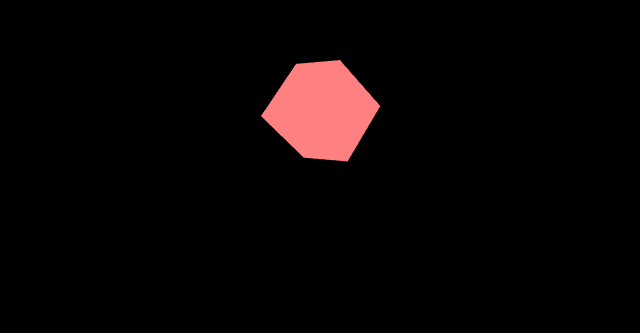
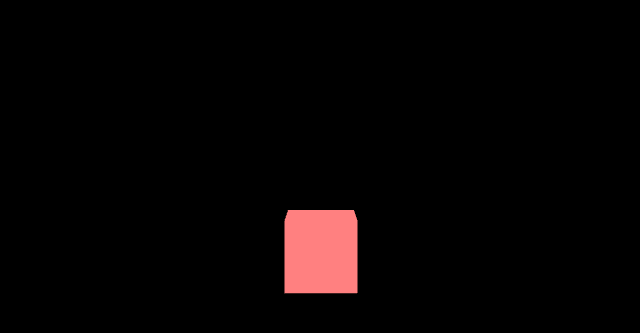
Before and after one commit to crazymad-apps/webgl-minecraft, a website built with webpack: page index.html in a window 1280 px wide. Shown: the part 289-622 px from the top of the page, without its empty margins (319-959 px from the left). Built offline with nearby package versions, Linux system fonts and the light colour scheme.

Commit message:
摄像机移动

```diff
--- a/index.html
+++ b/index.html
@@ -21,6 +21,15 @@
         margin: 0;
         padding: 0;
       }
+
+      .left-anchor {
+        position: fixed;
+        left: 0;
+        top: 50%;
+        width: 1px;
+        height: 1px;
+        background: white;
+      }
     </style>
   </head>
 
--- /dev/null
+++ b/src/CoreCamera.ts
@@ -0,0 +1,100 @@
+import { Vec3 } from "./types/BaseTypes";
+import m4, { Matrix4 } from "./utils/m4";
+
+export default class CoreCamera {
+  position: Vec3 = new Vec3(0, 40, 0);
+
+  direction: Vec3 = new Vec3(0, 0, -1);
+
+  up: Vec3 = new Vec3(0, 1, 0);
+
+  right: Vec3 = new Vec3(1, 0, 0);
+
+  matrix: Matrix4;
+
+  moveStatus: Set<"left" | "right" | "forward" | "backward"> = new Set();
+
+  heading: number = 0;
+
+  pitch: number = 0;
+
+  roll: number = 0;
+
+  constructor(canvas: HTMLCanvasElement) {
+    this.matrix = m4.translation(
+      this.position.x,
+      this.position.y,
+      this.position.z
+    );
+    console.log("matrix", this.matrix);
+
+    document.addEventListener("click", () => {
+      canvas.requestPointerLock();
+    });
+
+    document.addEventListener("mousemove", (e) => {
+      // console.log("mousemove", e.movementX, e.movementY);
+      this.heading += (e.movementX * Math.PI) / 180;
+      this.pitch += (e.movementY * Math.PI) / 180;
+
+      this.pitch = Math.max(-Math.PI, this.heading);
+      this.pitch = Math.min(Math.PI, this.heading);
+    });
+
+    document.addEventListener("keydown", (e) => {
+      if (e.key.toLocaleLowerCase() === "w") {
+        this.moveStatus.add("forward");
+      } else if (e.key.toLocaleLowerCase() === "a") {
+        this.moveStatus.add("left");
+      } else if (e.key.toLocaleLowerCase() === "s") {
+        this.moveStatus.add("backward");
+      } else if (e.key.toLocaleLowerCase() === "d") {
+        this.moveStatus.add("right");
+      }
+    });
+
+    document.addEventListener("keyup", (e) => {
+      if (e.key.toLocaleLowerCase() === "w") {
+        this.moveStatus.delete("forward");
+      } else if (e.key.toLocaleLowerCase() === "a") {
+        this.moveStatus.delete("left");
+      } else if (e.key.toLocaleLowerCase() === "s") {
+        this.moveStatus.delete("backward");
+      } else if (e.key.toLocaleLowerCase() === "d") {
+        this.moveStatus.delete("right");
+      }
+    });
+
+    this.statusFrameCheck();
+  }
+
+  statusFrameCheck() {
+    setInterval(() => {
+      const movement: Vec3 = new Vec3();
+
+      if (this.moveStatus.has("forward")) {
+        console.log("w");
+        movement.add(this.direction);
+      }
+      if (this.moveStatus.has("backward")) {
+        console.log("s");
+        movement.substract(this.direction);
+      }
+      if (this.moveStatus.has("left")) {
+        console.log("a");
+        movement.substract(this.right);
+      }
+      if (this.moveStatus.has("right")) {
+        console.log("d");
+        movement.add(this.right);
+      }
+
+      movement.normalize().multiply(0.6);
+      this.position.add(movement);
+
+      this.matrix = m4.translation(this.position.x, this.position.y, this.position.z);
+      this.matrix = m4.yRotate(this.matrix, this.heading);
+      // this.matrix = m4.xRotate(this.matrix, this.pitch);
+    }, 1000 / 60);
+  }
+}
--- a/src/CoreRenderer.ts
+++ b/src/CoreRenderer.ts
@@ -1,6 +1,7 @@
 import { BaseMesh } from "./types/BaseTypes";
 import { createProgram } from "./utils/webgl";
 import m4 from "./utils/m4";
+import CoreCamera from "./CoreCamera";
 
 let r = 0;
 
@@ -21,6 +22,8 @@ export default class CoreRender {
 
   latestTS: number = new Date().getTime();
 
+  camera: CoreCamera;
+
   constructor(id: string) {
     const container = document.getElementById(id);
     if (!container) throw new Error("Could not found container element!");
@@ -31,6 +34,8 @@ export default class CoreRender {
 
     this.initCanvas();
     this.initProgram();
+
+    this.camera = new CoreCamera(this.canvas);
 
     window.addEventListener("resize", () => this.initCanvas());
   }
@@ -105,10 +110,13 @@ export default class CoreRender {
     r += 0.005;
     r %= Math.PI * 2;
 
+    const cameraMatrix = m4.inverse(this.camera.matrix);
+    // console.log(cameraMatrix)
     let matrix = m4.perspective((60 / 180) * Math.PI, this.ratio, 1, 400);
     matrix = m4.translate(matrix, 0, 0, -200);
-    matrix = m4.yRotate(matrix, r);
-    matrix = m4.xRotate(matrix, r);
+    // matrix = m4.yRotate(matrix, r);
+    // matrix = m4.xRotate(matrix, r);
+    matrix = m4.multiply(matrix, m4.inverse(this.camera.matrix));
 
     gl.uniformMatrix4fv(matrixLocation, false, matrix);
 
--- a/src/types/BaseTypes.ts
+++ b/src/types/BaseTypes.ts
@@ -2,3 +2,50 @@ export interface BaseMesh {
   vertexs: number[];
   indices: number[];
 }
+
+export class Vec3 {
+  x: number;
+  y: number;
+  z: number;
+
+  constructor(x?: number, y?: number, z?: number) {
+    this.x = x ?? 0;
+    this.y = y ?? 0;
+    this.z = z ?? 0;
+  }
+
+  add(v3: Vec3) {
+    this.x += v3.x;
+    this.y += v3.y;
+    this.z += v3.z;
+    return this;
+  }
+
+  substract(v3: Vec3) {
+    this.x -= v3.x;
+    this.y -= v3.y;
+    this.z -= v3.z;
+    return this;
+  }
+
+  normalize() {
+    const len_2 =
+      Math.pow(this.x, 2) * Math.pow(this.y, 2) * Math.pow(this.z, 2);
+    if (len_2 === 0) return this;
+
+    const scale = 1 / len_2;
+    this.multiply(scale);
+    return this;
+  }
+
+  multiply(value: number) {
+    this.x *= value;
+    this.y *= value;
+    this.z *= value;
+    return this;
+  }
+
+  clone() {
+    return new Vec3(this.x, this.y, this.z);
+  }
+}
--- a/src/utils/m4.ts
+++ b/src/utils/m4.ts
@@ -150,6 +150,139 @@ const m4 = {
   scale: function (m: Matrix4, sx: number, sy: number, sz: number): Matrix4 {
     return m4.multiply(m, m4.scaling(sx, sy, sz));
   },
+
+  inverse: function (m: Matrix4): Matrix4 {
+    var m00 = m[0 * 4 + 0];
+    var m01 = m[0 * 4 + 1];
+    var m02 = m[0 * 4 + 2];
+    var m03 = m[0 * 4 + 3];
+    var m10 = m[1 * 4 + 0];
+    var m11 = m[1 * 4 + 1];
+    var m12 = m[1 * 4 + 2];
+    var m13 = m[1 * 4 + 3];
+    var m20 = m[2 * 4 + 0];
+    var m21 = m[2 * 4 + 1];
+    var m22 = m[2 * 4 + 2];
+    var m23 = m[2 * 4 + 3];
+    var m30 = m[3 * 4 + 0];
+    var m31 = m[3 * 4 + 1];
+    var m32 = m[3 * 4 + 2];
+    var m33 = m[3 * 4 + 3];
+    var tmp_0 = m22 * m33;
+    var tmp_1 = m32 * m23;
+    var tmp_2 = m12 * m33;
+    var tmp_3 = m32 * m13;
+    var tmp_4 = m12 * m23;
+    var tmp_5 = m22 * m13;
+    var tmp_6 = m02 * m33;
+    var tmp_7 = m32 * m03;
+    var tmp_8 = m02 * m23;
+    var tmp_9 = m22 * m03;
+    var tmp_10 = m02 * m13;
+    var tmp_11 = m12 * m03;
+    var tmp_12 = m20 * m31;
+    var tmp_13 = m30 * m21;
+    var tmp_14 = m10 * m31;
+    var tmp_15 = m30 * m11;
+    var tmp_16 = m10 * m21;
+    var tmp_17 = m20 * m11;
+    var tmp_18 = m00 * m31;
+    var tmp_19 = m30 * m01;
+    var tmp_20 = m00 * m21;
+    var tmp_21 = m20 * m01;
+    var tmp_22 = m00 * m11;
+    var tmp_23 = m10 * m01;
+
+    var t0 =
+      tmp_0 * m11 +
+      tmp_3 * m21 +
+      tmp_4 * m31 -
+      (tmp_1 * m11 + tmp_2 * m21 + tmp_5 * m31);
+    var t1 =
+      tmp_1 * m01 +
+      tmp_6 * m21 +
+      tmp_9 * m31 -
+      (tmp_0 * m01 + tmp_7 * m21 + tmp_8 * m31);
+    var t2 =
+      tmp_2 * m01 +
+      tmp_7 * m11 +
+      tmp_10 * m31 -
+      (tmp_3 * m01 + tmp_6 * m11 + tmp_11 * m31);
+    var t3 =
+      tmp_5 * m01 +
+      tmp_8 * m11 +
+      tmp_11 * m21 -
+      (tmp_4 * m01 + tmp_9 * m11 + tmp_10 * m21);
+
+    var d = 1.0 / (m00 * t0 + m10 * t1 + m20 * t2 + m30 * t3);
+
+    return [
+      d * t0,
+      d * t1,
+      d * t2,
+      d * t3,
+      d *
+        (tmp_1 * m10 +
+          tmp_2 * m20 +
+          tmp_5 * m30 -
+          (tmp_0 * m10 + tmp_3 * m20 + tmp_4 * m30)),
+      d *
+        (tmp_0 * m00 +
+          tmp_7 * m20 +
+          tmp_8 * m30 -
+          (tmp_1 * m00 + tmp_6 * m20 + tmp_9 * m30)),
+      d *
+        (tmp_3 * m00 +
+          tmp_6 * m10 +
+          tmp_11 * m30 -
+          (tmp_2 * m00 + tmp_7 * m10 + tmp_10 * m30)),
+      d *
+        (tmp_4 * m00 +
+          tmp_9 * m10 +
+          tmp_10 * m20 -
+          (tmp_5 * m00 + tmp_8 * m10 + tmp_11 * m20)),
+      d *
+        (tmp_12 * m13 +
+          tmp_15 * m23 +
+          tmp_16 * m33 -
+          (tmp_13 * m13 + tmp_14 * m23 + tmp_17 * m33)),
+      d *
+        (tmp_13 * m03 +
+          tmp_18 * m23 +
+          tmp_21 * m33 -
+          (tmp_12 * m03 + tmp_19 * m23 + tmp_20 * m33)),
+      d *
+        (tmp_14 * m03 +
+          tmp_19 * m13 +
+          tmp_22 * m33 -
+          (tmp_15 * m03 + tmp_18 * m13 + tmp_23 * m33)),
+      d *
+        (tmp_17 * m03 +
+          tmp_20 * m13 +
+          tmp_23 * m23 -
+          (tmp_16 * m03 + tmp_21 * m13 + tmp_22 * m23)),
+      d *
+        (tmp_14 * m22 +
+          tmp_17 * m32 +
+          tmp_13 * m12 -
+          (tmp_16 * m32 + tmp_12 * m12 + tmp_15 * m22)),
+      d *
+        (tmp_20 * m32 +
+          tmp_12 * m02 +
+          tmp_19 * m22 -
+          (tmp_18 * m22 + tmp_21 * m32 + tmp_13 * m02)),
+      d *
+        (tmp_18 * m12 +
+          tmp_23 * m32 +
+          tmp_15 * m02 -
+          (tmp_22 * m32 + tmp_14 * m02 + tmp_19 * m12)),
+      d *
+        (tmp_22 * m22 +
+          tmp_16 * m02 +
+          tmp_21 * m12 -
+          (tmp_20 * m12 + tmp_23 * m22 + tmp_17 * m02)),
+    ];
+  },
 };
 
 export default m4;
```
